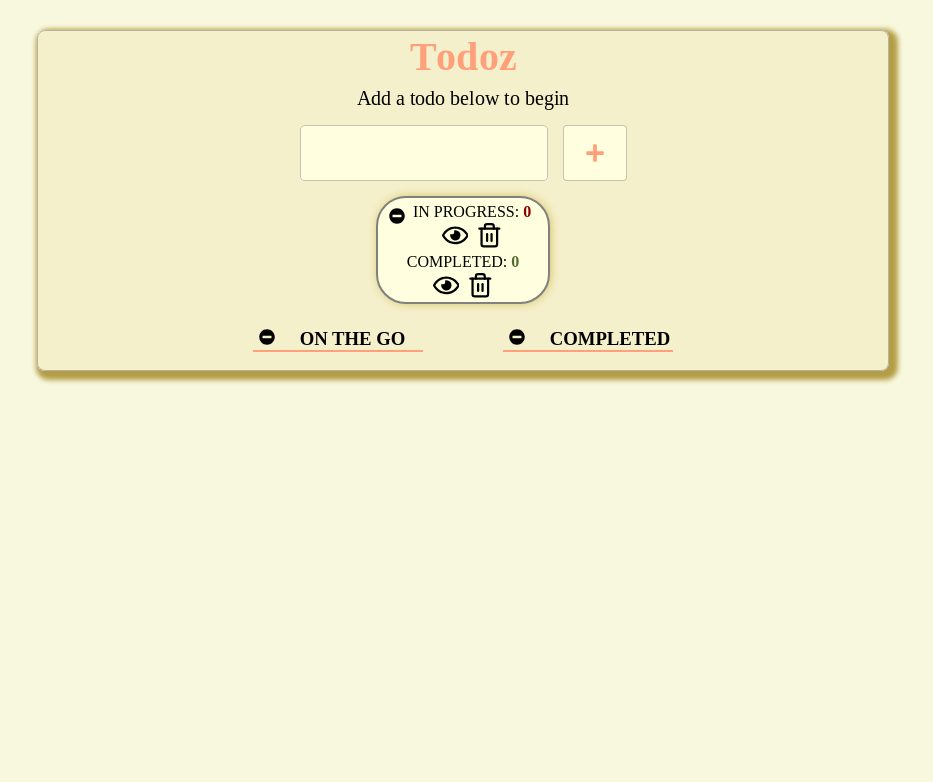
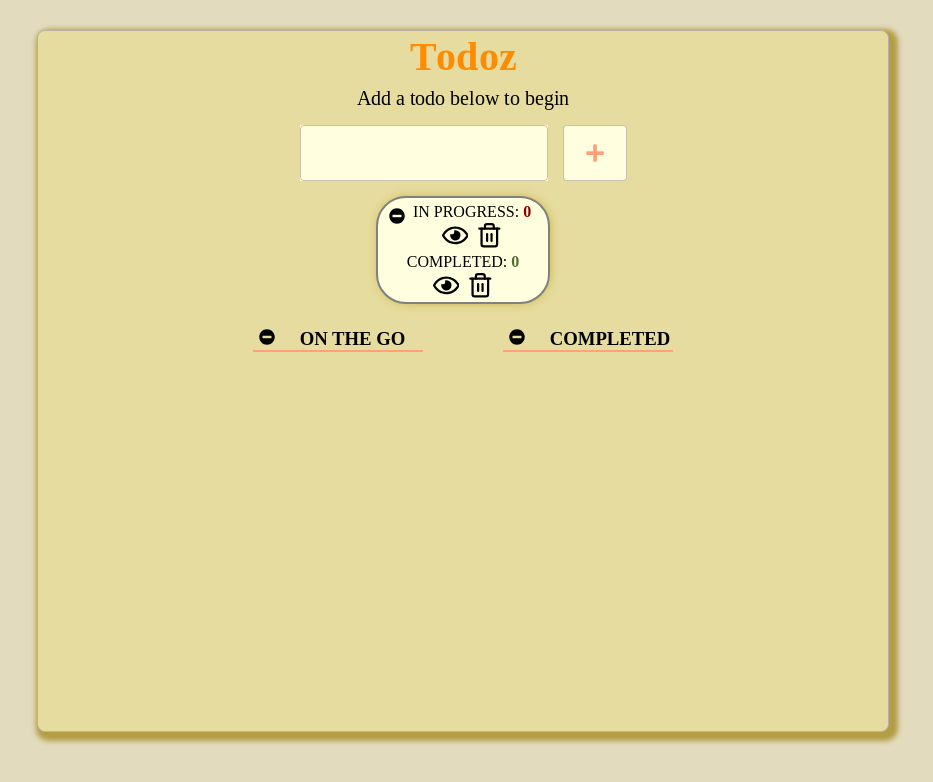
Before and after one commit to slippax/todoz, a React (Create React App) app: page / in a window 1280 px wide. Shown: the top 782 px of the page, without its empty margins (177-1110 px from the left). Built offline with nearby package versions, Linux system fonts and the light colour scheme; the HTML template or start-up script is replaced by a standard one.

Commit message:
color changes background

```diff
--- a/src/components/items/TodoItemList.module.css
+++ b/src/components/items/TodoItemList.module.css
@@ -31,9 +31,9 @@
     padding: 6px;
     border-radius: 20px;
     background-color: lightyellow;
-    -webkit-box-shadow: 1px 0px 12px -3px rgba(190,164,32,1);
--moz-box-shadow: 1px 0px 12px -3px rgba(190,164,32,1);
-box-shadow: 1px 0px 12px -3px rgba(190,164,32,1);
+    -webkit-box-shadow: 1px 0px 12px -3px rgb(17, 31, 9);
+-moz-box-shadow: 1px 0px 12px -3px rgb(17, 31, 9);
+box-shadow: 1px 0px 12px -3px rgb(17, 31, 9);
 }
 
 .itemBox:hover{
--- a/src/components/views/TitleMenu/TitleMenu.module.css
+++ b/src/components/views/TitleMenu/TitleMenu.module.css
@@ -1,5 +1,5 @@
 .titleText {
-  color: lightsalmon;
+  color: darkorange;
   font-size: 20px;
   margin-top: -25px;
 }
--- a/src/components/views/views.module.css
+++ b/src/components/views/views.module.css
@@ -5,7 +5,7 @@
   width: 900px;
   margin-top: 30px;
   border-radius: 8px;
-  background: #e9d4953f;
+  background: #e6dc9f;
   -webkit-box-shadow: 4px 4px 5px 5px rgba(179,157,69,1);
 -moz-box-shadow: 4px 4px 5px 5px rgba(179,157,69,1);
 box-shadow: 4px 4px 5px 5px rgba(179,157,69,1);
@@ -82,6 +82,9 @@ color: red;
     width: 20%;
     padding-left: 40px;
   }
+  .pageWrapper{
+    height: 800px;
+  }
 }
 
 /*
@@ -105,6 +108,7 @@ color: red;
   }
   .pageWrapper{
     width: 850px;
+    height: 700px;
   }
 }
 
@@ -129,6 +133,7 @@ color: red;
   }
   .pageWrapper{
     width: 700px;
+    height: 700px;
   }
 }
 
@@ -161,6 +166,7 @@ color: red;
   }
   .pageWrapper{
     width: 510px;
+    height: 700px;
   }
 }
 
--- a/src/index.css
+++ b/src/index.css
@@ -1,5 +1,5 @@
 body {
-  background-color: rgba(238, 238, 171, 0.383);
+  background-color: rgb(226, 219, 189);
   margin: 0;
   font-family: 'Permanent Marker', cursive;
   -webkit-font-smoothing: antialiased;
```
